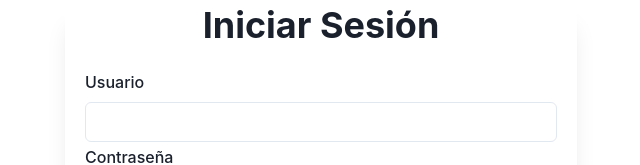
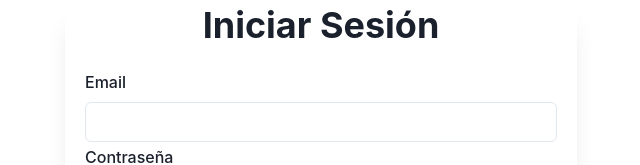
Before and after one commit to Alan680/marinapp, a React (Vite) app in the folder marinapp/: page /login in a window 1280 px wide. Shown: the part 205-370 px from the top of the page, without its empty margins (319-959 px from the left). Built offline with nearby package versions, Linux system fonts and the light colour scheme.

Commit message:
Corroborando que la versión sea la ultima

```diff
--- a/marinapp/src/Login.jsx
+++ b/marinapp/src/Login.jsx
@@ -5,7 +5,7 @@ import { Box, FormControl, Heading, Input, FormLabel, Center, Image } from "@cha
 import * as React from 'react';
 
 export function Login() {
-  const [socio, setSocio] = useState({ usuario: '', password: '' });
+  const [socio, setSocio] = useState({ email: '', password: '' });
   const [error, setError] = useState('');
   const navigate = useNavigate();
 
@@ -13,7 +13,7 @@ export function Login() {
     e.preventDefault();
 
     try {
-      const response = await fetch('http:/localhost:3306/login', { //controlar si el puerto es el correcto
+      const response = await fetch('http:/localhost:3000/login', { //controlar si el puerto es el correcto
         method: 'POST',
         headers: {
           'Content-Type': 'application/json',
@@ -29,7 +29,7 @@ export function Login() {
 
       if (response.ok) {
         // Si la autenticación es exitosa, guarda el token
-        sessionStorage.setItem('usuario', socio.usuario);
+        sessionStorage.setItem('usuario', socio.email);
         navigate('/dashboard');
       } else {
         // Manejar errores de autenticación
@@ -55,7 +55,7 @@ export function Login() {
             <Box p='20px'>
               <form id='formulario' onSubmit={handleSubmit}>
                 <FormControl mt='3px'>
-                  <FormLabel>Usuario</FormLabel>
+                  <FormLabel>Email</FormLabel>
                   <Input required type='text' id='usuario' onChange={(event) => setSocio({ ...socio, usuario: event.target.value })} />
                 </FormControl>
                 <FormControl mt='3px'>
```
